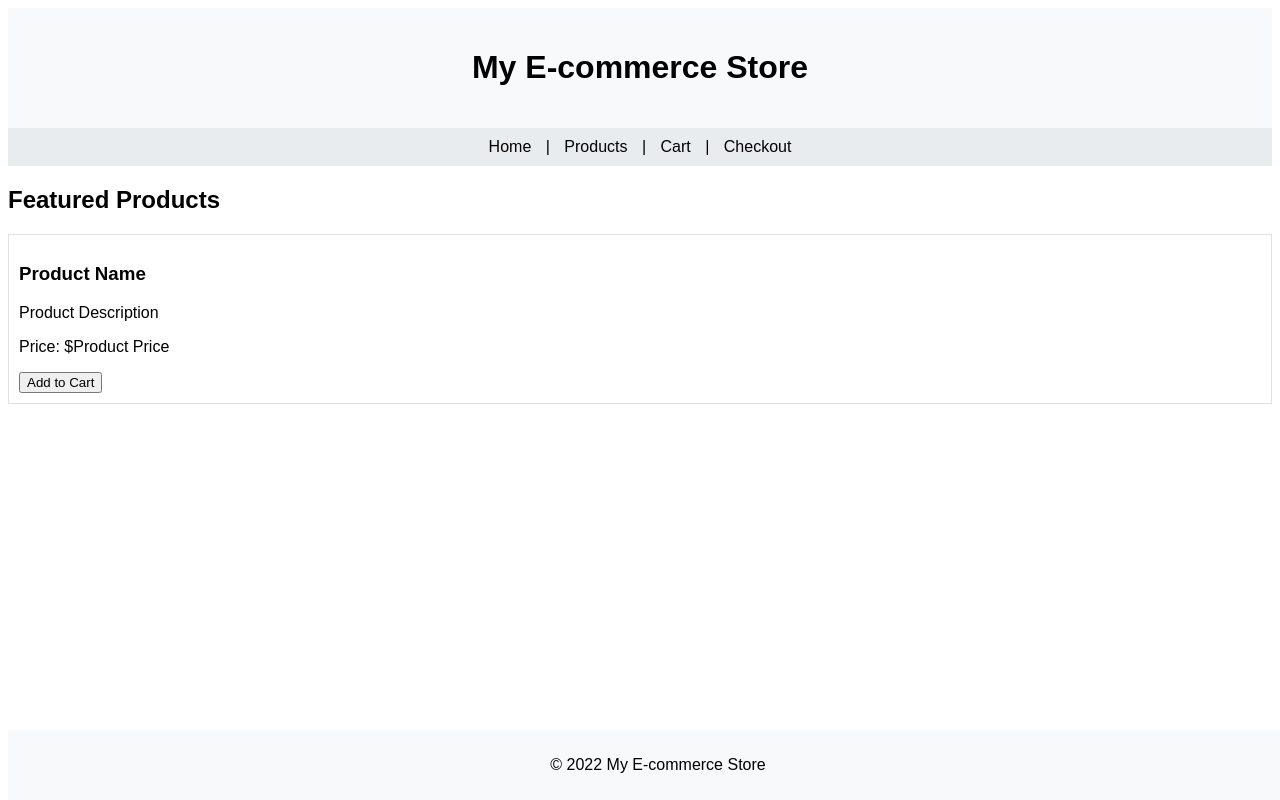
After one commit to baogiang632/WatchSellerWeb, a Flask app: template templates/home.html in a window 1280 px wide. The commit adds this page. Run offline with Flask 3, Linux system fonts and the light colour scheme; the template is opened without the code that fills it, so the values that code supplies are empty; some libraries are stand-ins or nearby versions.

Commit message:
custom homepage, add product

```diff
--- a/application.py
+++ b/application.py
@@ -26,6 +26,9 @@ from base64 import b64encode, b64decode
 import re
 
 from helpers import apology, login_required
+
+import requests
+from bs4 import BeautifulSoup
 
 # Configure application
 app = Flask(__name__)
@@ -66,7 +69,16 @@ def home():
 @app.route("/home")
 @login_required
 def index():
-    return render_template("index.html")
+    # return render_template("index.html")
+    # Get the product data. This could come from a database, an API, etc.
+    products = [
+    {"name": "ELIO Nắng Xuân 40 mm Unisex", "description": "Đồng hồ ELIO Nắng Xuân 40 mm Unisex EL032-01", "price": "219.000", "image": "/static/images/product_1.jpg"},
+    {"name": "ELIO Nàng Thơ 40 mm Unisex", "description": "Đồng hồ ELIO Nàng Thơ 40 mm Unisex EL030-01 ", "price": "219.000", "image": "/static/images/product_2.jpg"},
+    # Add more products as needed
+]
+
+    # Pass the product data to the template
+    return render_template("layout.html", products=products)
 
 
 @app.route("/login", methods=["GET", "POST"])
@@ -286,4 +298,4 @@ for code in default_exceptions:
     app.errorhandler(code)(errorhandler)
 
 if __name__ == "__main__":
-    app.run()
+    app.run(debug=True)
--- /dev/null
+++ b/templates/home.html
@@ -0,0 +1,33 @@
+<!DOCTYPE html>
+<html>
+<head>
+    <title>My E-commerce Store</title>
+    <!-- Add your CSS files here -->
+    <link rel="stylesheet" type="text/css" href="styles.css">
+</head>
+<body>
+    <header>
+        <h1>My E-commerce Store</h1>
+    </header>
+    <nav>
+        <a href="/">Home</a> |
+        <a href="/products">Products</a> |
+        <a href="/cart">Cart</a> |
+        <a href="/checkout">Checkout</a>
+    </nav>
+    <main>
+        <h2>Featured Products</h2>
+        <!-- Add your featured products here -->
+        <div class="product">
+            <h3>Product Name</h3>
+            <p>Product Description</p>
+            <p>Price: $Product Price</p>
+            <button>Add to Cart</button>
+        </div>
+        <!-- Repeat the above div for each product -->
+    </main>
+    <footer>
+        <p>&copy; 2022 My E-commerce Store</p>
+    </footer>
+</body>
+</html>
--- /dev/null
+++ b/templates/styles.css
@@ -0,0 +1,45 @@
+body {
+    font-family: Arial, sans-serif;
+}
+
+header {
+    background-color: #f8f9fa;
+    padding: 20px;
+    text-align: center;
+}
+
+nav {
+    background-color: #e9ecef;
+    padding: 10px;
+    text-align: center;
+}
+
+nav a {
+    margin: 0 10px;
+    text-decoration: none;
+    color: black;
+}
+
+.main {
+    padding: 20px;
+}
+
+.product {
+    border: 1px solid #dee2e6;
+    padding: 10px;
+    margin-bottom: 20px;
+}
+
+footer {
+    background-color: #f8f9fa;
+    text-align: center;
+    padding: 10px;
+    position: fixed;
+    width: 100%;
+    bottom: 0;
+}
+.product-grid {
+    display: grid;
+    grid-template-columns: repeat(3, 1fr);
+    gap: 20px;
+}
```
Also changed, not shown: templates/index.html (+13 -1 lines), templates/layout.html (+37 -13 lines), static/images/product_1.jpg (added), static/images/product_2.jpg (added).
